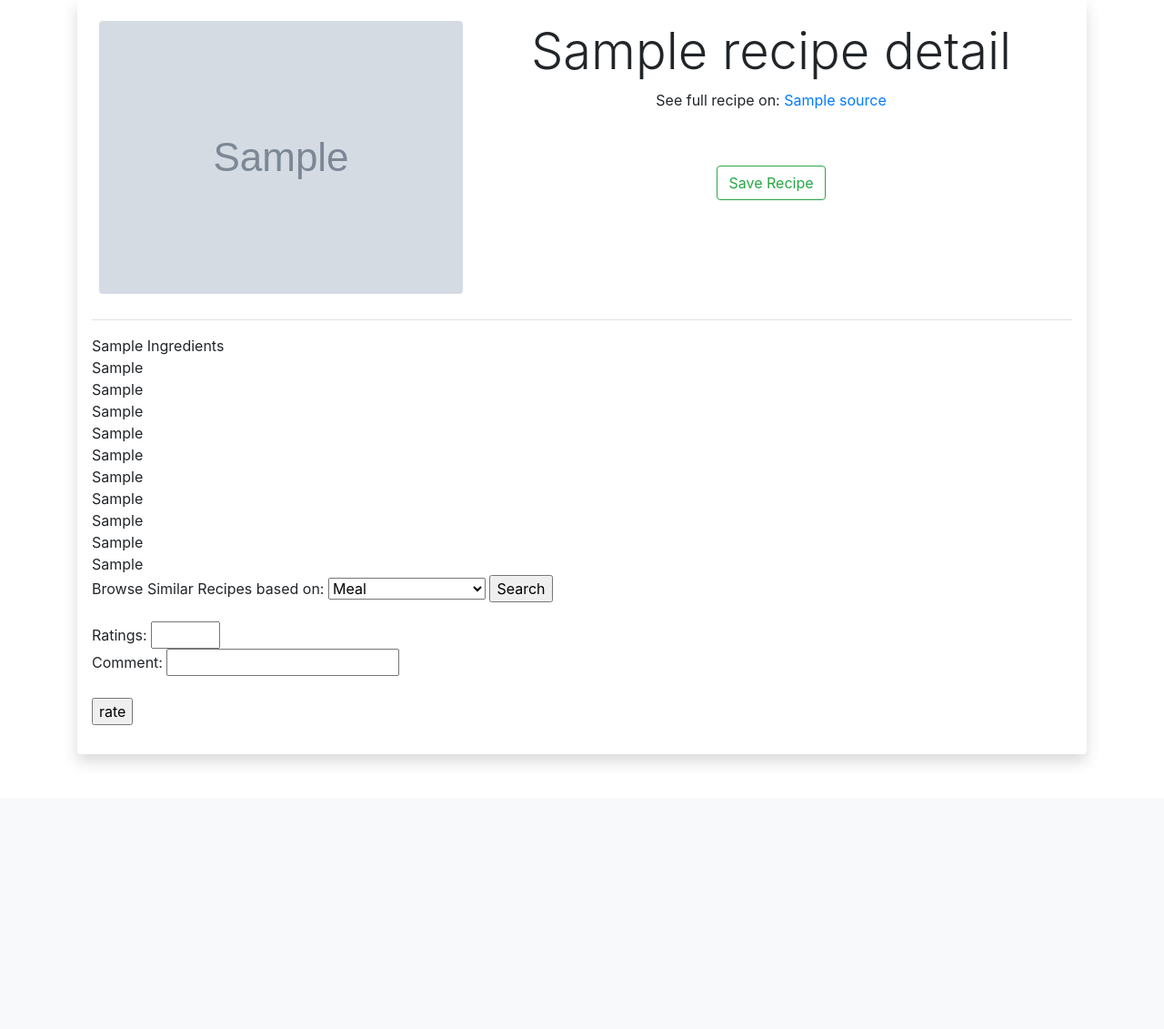
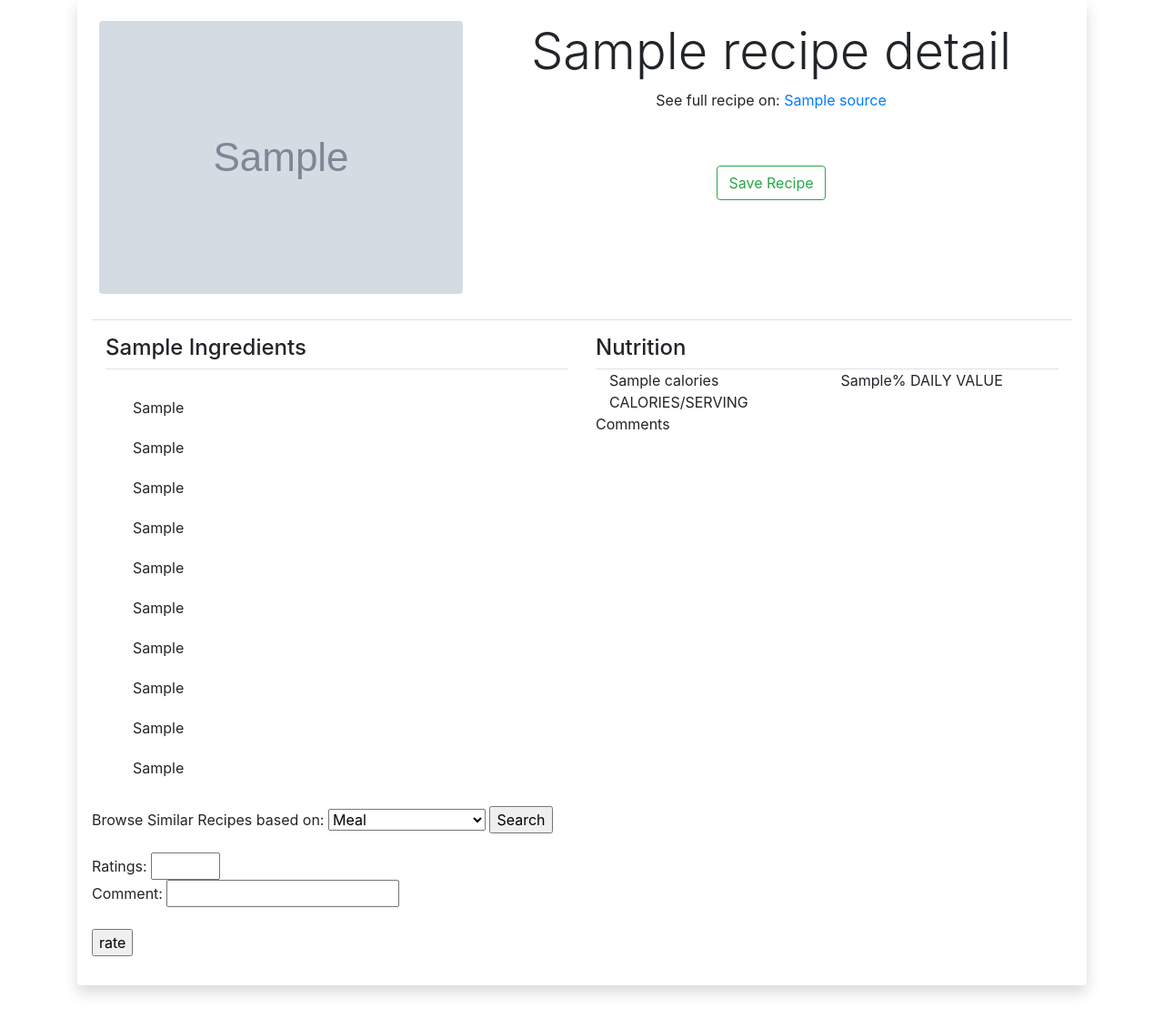
Before and after one commit to CharlieLikesCake/CSC4350-Group, a Flask app: template templates/details.html in a window 1280 px wide. Shown: the part 57-1188 px from the top of the page at 91% size. Before the commit the page ends 895 px from the top, so only its background shows below. Run offline with Flask 2, Linux system fonts and the light colour scheme; the template is opened without the code that fills it: most values are stand-ins (such as "Sample title", 1, 10 or a date in 2020); grey boxes marked "Sample" are stand-in pictures; some libraries are stand-ins or nearby versions.

Commit message:
details + routes changes

```diff
--- a/routes.py
+++ b/routes.py
@@ -140,6 +140,9 @@ def details():
     ingcatReco = ingcatReco[0]["foodCategory"]
     healthReco = recipeDetails["healthLabels"]
 
+    calories = int(recipeDetails["calories"])
+    dailyValue = int(recipeDetails["totalDaily"]["ENERC_KCAL"]["quantity"])
+
     # for comments:
     data = RecipeData.query.all()
     rating_list = []
@@ -161,6 +164,8 @@ def details():
         rating=rating_list,
         comment=comment_list,
         len_ing=len(recipeDetails["ingredientLines"]),
+        calories=calories,
+        dailyValue=dailyValue,
     )
 
 
--- a/static/details.css
+++ b/static/details.css
@@ -5,3 +5,11 @@
 .space-between {
     justify-content: space-between;
 }
+
+.ingredient-box {
+    padding: 20px;
+}
+
+.ingredient {
+    padding: 10px;
+}
--- a/templates/details.html
+++ b/templates/details.html
@@ -58,11 +58,12 @@
                             }}</a>
                     </div>
 
-                    <form class="align-bottom">
+                    <form class="align-bottom" action="{{ url_for('favorite') }}" method="POST">
                         <div id="id">
-                            <input name="label" value="{{recipeDetails.label}}" readonly />
-                            <input name="image" value="{{recipeDetails.image}}" readonly />
-                            <input name="url" value="{{recipeDetails.url}}" readonly />
+                            <input name="recipeLabel" value="{{recipeDetails.label}}" readonly />
+                            <input name="recipeImage" value="{{recipeDetails.image}}" readonly />
+                            <input name="recipeURL" value="{{recipeDetails.url}}" readonly />
+                            <input name="recipeID" value="{{original_id}}" readonly />
                         </div>
                         <button class="btn btn-outline-success">Save Recipe</button>
                     </form>
@@ -70,14 +71,49 @@
 
             </div>
 
-            <div>
-                <div>
-                    {{len_ing}} Ingredients
-                </div>
-                <div>
-                    {% for i in range(len_ing) %}
-                    <div>{{recipeDetails.ingredientLines[i]}}</div>
-                    {% endfor %}
+            <div class="container">
+                <div class="row">
+                    <div class="col">
+                        <div class="border-bottom">
+                            <h4>{{len_ing}} Ingredients</h4>
+                        </div>
+                        <div class="ingredient-box">
+                            {% for i in range(len_ing) %}
+                            <div class="ingredient">{{recipeDetails.ingredientLines[i]}}</div>
+                            {% endfor %}
+                        </div>
+                    </div>
+
+                    <div class="col">
+                        <div class="border-bottom">
+                            <h4>Nutrition</h4>
+                        </div>
+
+                        <div class="container">
+                            <div class="row">
+                                <div class="col">
+                                    <span>
+                                        {{calories}}
+                                    </span>
+                                    <span>
+                                        CALORIES/SERVING
+                                    </span>
+                                </div>
+                                <div class="col">
+                                    <span>
+                                        {{dailyValue}}%
+                                    </span>
+                                    <span>
+                                        DAILY VALUE
+                                    </span>
+                                </div>
+                            </div>
+                        </div>
+
+                        <div>
+                            Comments
+                        </div>
+                    </div>
                 </div>
             </div>
 
@@ -142,6 +178,7 @@
             }
             return true;
         }
+
     </script>
 </body>
 
```
